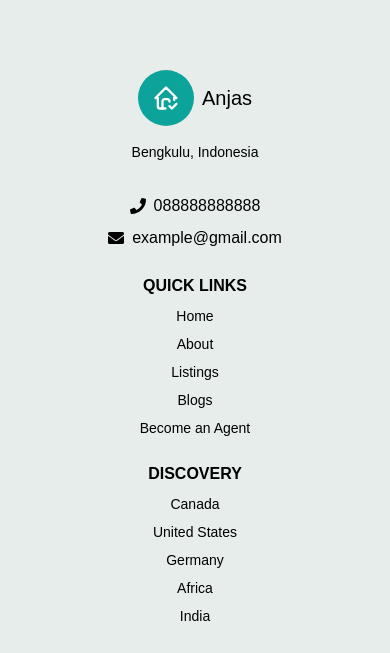
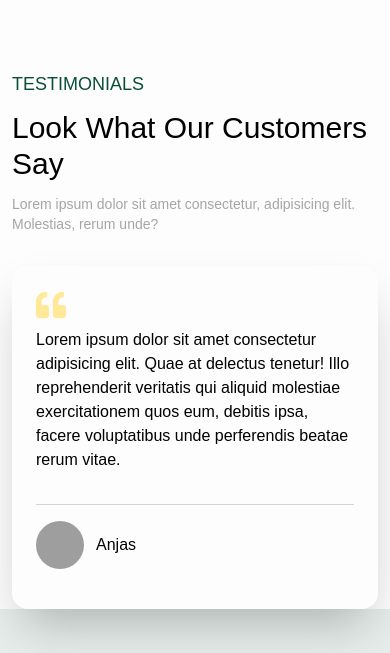
Before and after one commit to Anjasfedo/real-estate-ReactJS, a React (Vite) app: page / in a window 390 px wide. Shown: the part 8383-9036 px from the top of the page. Built offline with nearby package versions, Linux system fonts and the light colour scheme; grey boxes are pictures that could not be loaded.

Commit message:
Testimonial Component

```diff
--- a/src/App.tsx
+++ b/src/App.tsx
@@ -6,6 +6,7 @@ import LatestPackage from "./components/LatestPackage";
 import OurServices from "./components/OurServices";
 import NeighborhoodProperty from "./components/NeighborhoodProperty";
 import Team from "./components/Team";
+import Testimonial from "./components/Testimonial";
 
 function App() {
   return (
@@ -18,6 +19,7 @@ function App() {
         <OurServices />
         <NeighborhoodProperty />
         <Team />
+        <Testimonial />
       </main>
       <Footer />
     </>
--- /dev/null
+++ b/src/components/Testimonial.tsx
@@ -0,0 +1,63 @@
+import { IoArrowBack, IoArrowForward, IoSearch } from "react-icons/io5";
+import { FaPlus, FaQuoteLeft, FaStar } from "react-icons/fa";
+
+const Testimonial = () => {
+  return (
+    <main className="container mx-auto px-3 lg:flex justify-between pt-20">
+      <div className="lg:w-1/3 flex flex-col">
+        <p className="text-[#0c4f37] uppercase md:text-xl text-lg">
+          Testimonials
+        </p>
+        <h1 className="lg:text-4xl text-3xl font-medium capitalize py-3">
+          Look What Our Customers Say
+        </h1>
+        <p className="text-[#a5a5a5] text-sm">
+          Lorem ipsum dolor sit amet consectetur, adipisicing elit. Molestias,
+          rerum unde?
+        </p>
+        <div className="lg:flex hidden gap-x-12 mt-16">
+          <button className="w-12 h-12 rounded-full border border-[#0ca39a] flex justify-center items-center text-[#0ca39a] focus:bg[0ca39a] focus:text-white hover:bg-[#0ca39a] hover:text-white">
+            <IoArrowBack />
+          </button>
+          <button className="w-12 h-12 rounded-full border border-[#0ca39a] flex justify-center items-center text-[#0ca39a] focus:bg[0ca39a] focus:text-white hover:bg-[#0ca39a] hover:text-white">
+            <IoArrowForward />
+          </button>
+        </div>
+      </div>
+      <div className="relative rounded-2xl shadow-2xl lg:w-2/5 lg:p-16 p-6 lg:mt-0 mt-8">
+        <FaQuoteLeft className="text-[#ffe999] text-3xl" />
+        <p className="font-medium pt-2 pb-8">
+          Lorem ipsum dolor sit amet consectetur adipisicing elit. Quae at
+          delectus tenetur! Illo reprehenderit veritatis qui aliquid molestiae
+          exercitationem quos eum, debitis ipsa, facere voluptatibus unde
+          perferendis beatae rerum vitae.
+        </p>
+        <div className="border-t border-[#d4d4d4] flex items-center py-4">
+          <img
+            src="/assets/img-blank.PNG"
+            alt=""
+            className="rounded-full h-12 w-12 object-cover"
+          />
+          <span className="lg:flex items-center justify-between w-full gap-x-4 font-medium pl-3">
+            <p>Anjas</p>
+            <div>
+              {[
+                ...Array(5).map((_, index) => (
+                  <button
+                    key={index}
+                    className="cursor-auto text-[#ffe999] last:text-[#d4d4d4]"
+                  >
+                    <FaStar />
+                  </button>
+                )),
+              ]}
+            </div>
+          </span>
+        </div>
+        <button className="lg:block hidden bg-gradient-to-r from-[#8bd3ce] to-[#6ff9f9]  rounded-full h-16 w-16 cursor-auto -top-6 -left-6"></button>
+      </div>
+    </main>
+  );
+};
+
+export default Testimonial;
```
